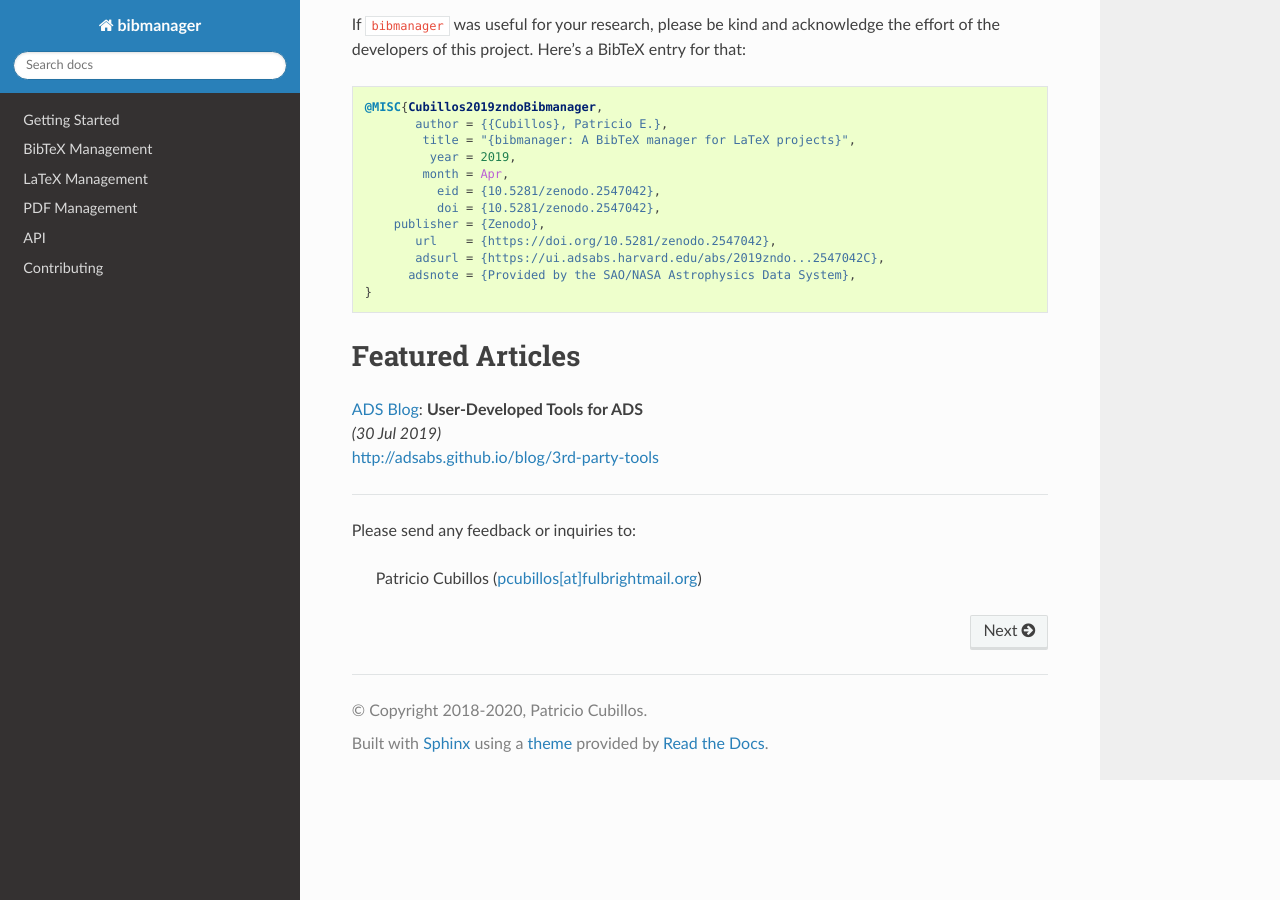
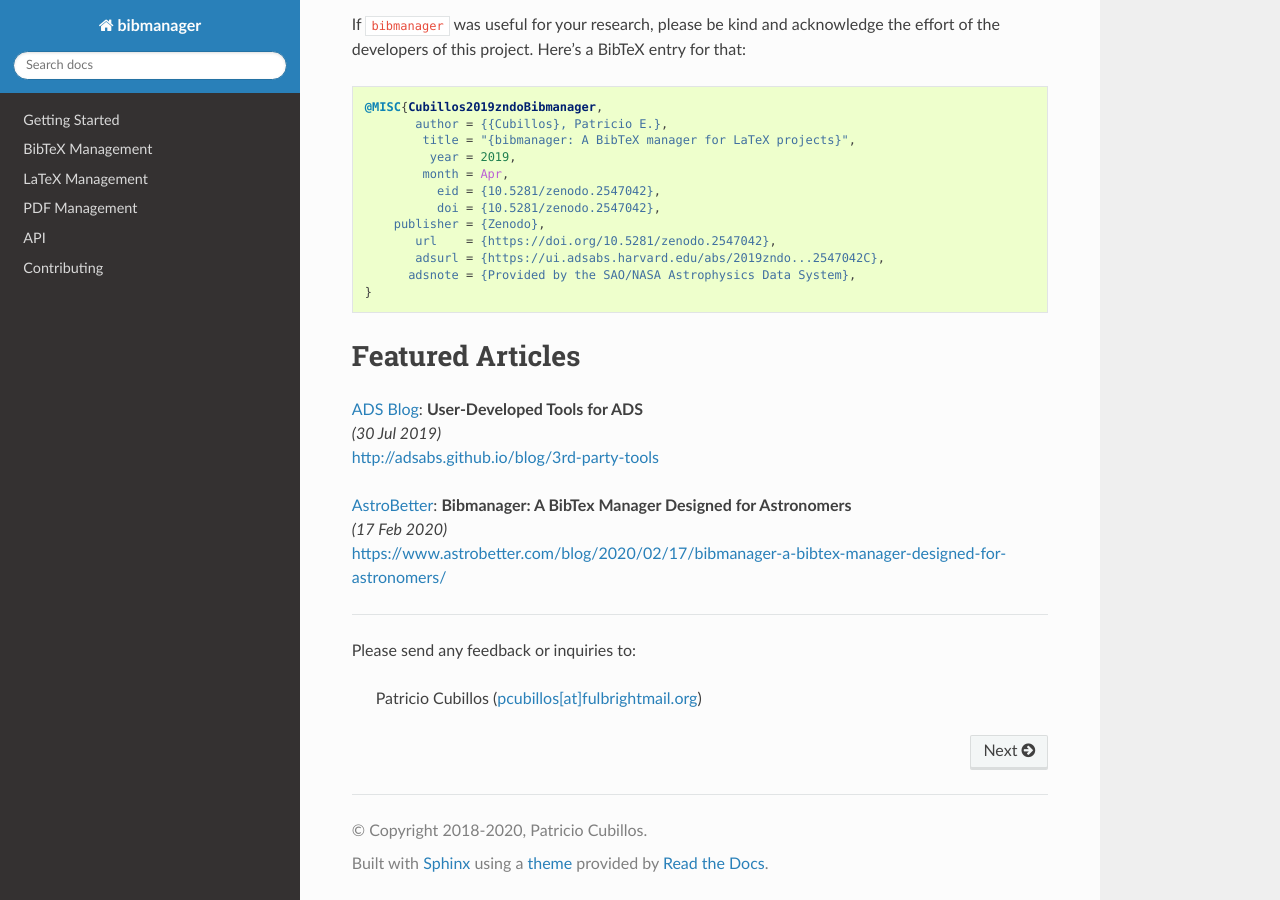
Before and after one commit to pcubillos/bibmanager, a Sphinx documentation site: the page built from docs/index.rst, in a window 1280 px wide and 900 px high, scrolled down 2765 px. Built offline with Sphinx 7.4.7 and the Read the Docs theme 2.0.0, drawn with Linux system fonts in a browser that asks for light colours; pages that are not in the unit, such as notebooks, are missing from menus.

Commit message:
Added AtroBetter entry in Featured Articles section in docs.

```diff
--- a/CHANGELOG.txt
+++ b/CHANGELOG.txt
@@ -1916,3 +1916,8 @@
 *****
 
 Bumped bibmanager version to 1.2.2.
+
+
+*****  Mi 19. Feb 16:24:09 CET 2020  *****
+
+Added AtroBetter entry in Featured Articles section in docs.
--- a/docs/index.rst
+++ b/docs/index.rst
@@ -116,6 +116,10 @@
 | http://adsabs.github.io/blog/3rd-party-tools
 
 
+| `AstroBetter <https://www.astrobetter.com>`_: **Bibmanager: A BibTex Manager Designed for Astronomers**
+| *(17 Feb 2020)*
+| https://www.astrobetter.com/blog/2020/02/17/bibmanager-a-bibtex-manager-designed-for-astronomers/
+
 ---------------------------------------------------------------------------
 
 Please send any feedback or inquiries to:
```
